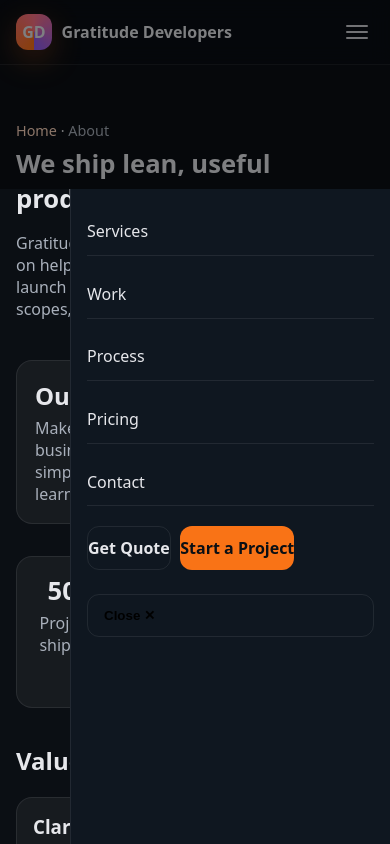
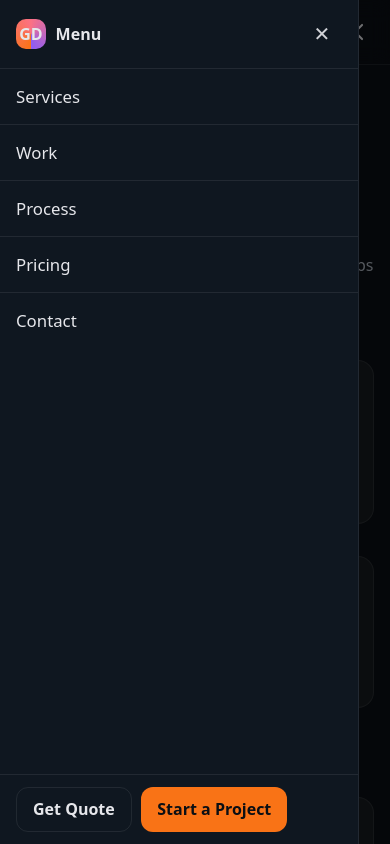
Before and after one commit to gratitude234/GratitudeDevelopers-, a plain HTML site: page about.html in a window 390 px wide. Both pictures are taken after a click on the button "Open menu". Shown: the top 844 px of the page. Drawn offline with Linux system fonts and the light colour scheme.

Commit message:
Update about.html

```diff
--- a/about.html
+++ b/about.html
@@ -8,33 +8,77 @@
   <link rel="preconnect" href="https://images.unsplash.com">
   <style>
     :root{ --bg:#0b0f14; --panel:#0f1720; --ink:#e6e7eb; --muted:#a9b0bb; --line:rgba(255,255,255,.08); --accent:#f97316; --accent-2:#fb7185; --accent-3:#8b5cf6; --radius:16px; --shadow:0 8px 30px rgba(0,0,0,.25); --space:clamp(16px,3vw,24px) }
-    *{box-sizing:border-box} html{scroll-behavior:smooth} body{margin:0;font-family:system-ui,-apple-system,"Segoe UI",Roboto,Inter,Arial,sans-serif;background:var(--bg);color:var(--ink)} a{color:inherit;text-decoration:none} img{max-width:100%;display:block}
-    .container{max-width:1200px;margin:0 auto;padding:0 var(--space)} .muted{color:var(--muted)} .card{background:rgba(255,255,255,.05);border:1px solid var(--line);border-radius:16px}
+    *{box-sizing:border-box}
+    html{scroll-behavior:smooth; overscroll-behavior:contain}
+    body{margin:0;font-family:system-ui,-apple-system,"Segoe UI",Roboto,Inter,Arial,sans-serif;background:var(--bg);color:var(--ink)}
+    a{color:inherit;text-decoration:none}
+    img{max-width:100%;display:block}
+    .container{max-width:1200px;margin:0 auto;padding:0 var(--space)}
+    .muted{color:var(--muted)}
+    .card{background:rgba(255,255,255,.05);border:1px solid var(--line);border-radius:16px}
     .btn{display:inline-flex;align-items:center;gap:.55rem;padding:.85rem 1rem;border-radius:12px;font-weight:600;line-height:1}
-    .btn-primary{background:var(--accent);color:#0b0f14} .btn-primary:hover{filter:brightness(1.05)} .btn-ghost{border:1px solid var(--line);background:transparent} .btn-ghost:hover{background:rgba(255,255,255,.05)}
+    .btn-primary{background:var(--accent);color:#0b0f14}
+    .btn-primary:hover{filter:brightness(1.05)}
+    .btn-ghost{border:1px solid var(--line);background:transparent}
+    .btn-ghost:hover{background:rgba(255,255,255,.05)}
 
-    /* Header */
+    /* ===== Header ===== */
     header{position:sticky;top:0;z-index:60;border-bottom:1px solid var(--line);backdrop-filter:blur(10px);background:rgba(11,15,20,.65)}
     .nav{height:64px;display:flex;align-items:center;justify-content:space-between;gap:12px}
     .brand{display:flex;align-items:center;gap:.6rem;font-weight:700}
     .logo{display:inline-grid;place-items:center;width:36px;height:36px;border-radius:12px;background:conic-gradient(from 180deg,var(--accent),var(--accent-2),var(--accent-3));box-shadow:0 10px 30px rgba(249,115,22,.3)}
     .menu{display:none;gap:1.2rem;font-size:.95rem;align-items:center}
-    .menu a{opacity:.92;position:relative} .menu a:hover{opacity:1}
-    .menu a[aria-current="true"]{opacity:1} .menu a[aria-current="true"]::after{content:"";position:absolute;left:0;right:0;bottom:-12px;height:2px;background:var(--accent)}
+    .menu a{opacity:.92;position:relative}
+    .menu a:hover{opacity:1}
+    .menu a[aria-current="true"]{opacity:1}
+    .menu a[aria-current="true"]::after{content:"";position:absolute;left:0;right:0;bottom:-12px;height:2px;background:var(--accent)}
     .actions{display:none;gap:.6rem}
-    .burger{display:inline-flex;flex-direction:column;gap:4px;border:0;background:transparent;padding:6px}
-    .burger span{width:22px;height:2px;background:var(--ink);opacity:.9;border-radius:2px}
 
-    .drawer{position:fixed;inset:0;z-index:70;display:grid;grid-template-columns:1fr;transition:opacity .2s;opacity:0;pointer-events:none}
+    /* ===== Burger + X animation (above drawer) ===== */
+    .burger{
+      display:inline-flex;flex-direction:column;gap:4px;border:0;background:transparent;padding:8px;
+      position:relative; z-index:100;
+    }
+    .burger span{
+      width:22px;height:2px;background:var(--ink);opacity:.95;border-radius:2px;
+      transition:transform .22s ease, opacity .18s ease;
+    }
+    .burger.is-open span:nth-child(1){transform:translateY(6px) rotate(45deg)}
+    .burger.is-open span:nth-child(2){opacity:0}
+    .burger.is-open span:nth-child(3){transform:translateY(-6px) rotate(-45deg)}
+
+    /* ===== Mobile drawer (LEFT sheet) ===== */
+    .drawer{position:fixed;inset:0;height:100dvh;z-index:90;display:block;opacity:0;pointer-events:none;transition:opacity .2s}
     .drawer[data-open="true"]{opacity:1;pointer-events:auto}
-    .drawer .backdrop{background:rgba(0,0,0,.45);grid-column:1}
-    .drawer .panel{background:var(--panel);width:min(86%,320px);margin-left:auto;height:100%;border-left:1px solid var(--line);padding:18px var(--space);transform:translateX(100%);transition:transform .25s;display:flex;flex-direction:column;gap:14px}
-    .drawer[data-open="true"] .panel{transform:translateX(0)} .drawer .panel a{padding:.8rem 0;border-bottom:1px solid var(--line)} .drawer .panel a:last-child{border-bottom:0}
-    .no-scroll{overflow:hidden}
+    .drawer .backdrop{position:absolute;inset:0;background:rgba(0,0,0,.5)}
+    .drawer .panel{
+      position:absolute;left:0;top:0;height:100dvh;width:min(92vw,360px);
+      background:var(--panel);border-right:1px solid var(--line);
+      transform:translateX(-100%);transition:transform .25s ease;
+      display:flex;flex-direction:column;gap:0;padding-bottom:env(safe-area-inset-bottom)
+    }
+    .drawer[data-open="true"] .panel{transform:translateX(0)}
+    .panel .topbar{
+      padding:14px var(--space);
+      display:flex;align-items:center;justify-content:space-between;
+      border-bottom:1px solid var(--line);
+      padding-top:calc(14px + env(safe-area-inset-top))
+    }
+    .panel .brand-mini{display:flex;align-items:center;gap:.6rem;font-weight:700}
+    .panel .brand-mini .logo{width:30px;height:30px;border-radius:10px;box-shadow:none}
+    .close-btn{background:transparent;border:0;width:40px;height:40px;border-radius:10px;display:grid;place-items:center;color:var(--ink);font-size:20px;opacity:.9}
+    .close-btn:hover{background:rgba(255,255,255,.06)}
+    .panel nav a{display:block;padding:16px var(--space);border-bottom:1px solid var(--line);font-size:1.05rem}
+    .panel nav a:last-child{border-bottom:0}
+    .panel .cta-row{margin-top:auto;border-top:1px solid var(--line);padding:12px var(--space);display:flex;gap:.6rem;flex-wrap:wrap}
 
-    /* Hero */
+    /* Strong scroll lock */
+    .no-scroll{position:fixed;width:100%;overflow:hidden}
+
+    /* ===== Hero ===== */
     .hero{padding:56px 0 24px}
-    .crumbs{font-size:.9rem} .crumbs a{color:#ffd7bf}
+    .crumbs{font-size:.9rem}
+    .crumbs a{color:#ffd7bf}
     .hero h1{font-size:clamp(1.6rem,4vw,2.6rem);margin:.4rem 0}
 
     /* Mission */
@@ -63,13 +107,17 @@
     /* Footer */
     footer{border-top:1px solid var(--line);padding:28px 0;color:var(--muted);font-size:.95rem;margin-top:24px}
 
-    @media (min-width:720px){ .menu{display:flex} .actions{display:flex} .burger{display:none} .grid-3{grid-template-columns:repeat(3,1fr)} .team{grid-template-columns:repeat(3,1fr)} }
+    @media (min-width:720px){
+      .menu{display:flex} .actions{display:flex} .burger{display:none}
+      .grid-3{grid-template-columns:repeat(3,1fr)}
+      .team{grid-template-columns:repeat(3,1fr)}
+    }
     @media (min-width:1024px){ .nav{height:72px} }
     @media (prefers-reduced-motion: reduce){ .drawer,.drawer .panel{transition:none} }
   </style>
 </head>
 <body>
-  <!-- Header -->
+  <!-- ===== Header ===== -->
   <header>
     <div class="container nav">
       <a class="brand" href="./index.html" aria-label="Go home"><span class="logo">GD</span><span>Gratitude Developers</span></a>
@@ -85,35 +133,43 @@
     </div>
   </header>
 
-  <!-- Mobile Drawer -->
+  <!-- ===== Mobile Drawer (LEFT) ===== -->
   <div id="mobileDrawer" class="drawer" data-open="false" hidden>
     <div class="backdrop" data-close></div>
     <aside class="panel" role="dialog" aria-modal="true" aria-label="Mobile navigation">
-      <a href="./index.html#services" data-close>Services</a>
-      <a href="./work.html" data-close>Work</a>
-      <a href="./index.html#process" data-close>Process</a>
-      <a href="./pricing.html" data-close>Pricing</a>
-      <a href="#quote" data-close>Contact</a>
-      <div style="display:flex;gap:.6rem;margin-top:6px"><a class="btn btn-ghost" href="#quote" data-close>Get Quote</a><a class="btn btn-primary" href="#quote" data-close>Start a Project</a></div>
-      <button class="btn btn-ghost" data-close style="margin-top:10px">Close ✕</button>
+      <div class="topbar">
+        <div class="brand-mini"><span class="logo">GD</span><span>Menu</span></div>
+        <button class="close-btn" data-close aria-label="Close menu">✕</button>
+      </div>
+      <nav>
+        <a href="./index.html#services" data-close>Services</a>
+        <a href="./work.html" data-close>Work</a>
+        <a href="./index.html#process" data-close>Process</a>
+        <a href="./pricing.html" data-close>Pricing</a>
+        <a href="#contact" data-close>Contact</a>
+      </nav>
+      <div class="cta-row">
+        <a class="btn btn-ghost" href="#quote" data-close>Get Quote</a>
+        <a class="btn btn-primary" href="#quote" data-close>Start a Project</a>
+      </div>
     </aside>
   </div>
 
-  <!-- Hero -->
+  <!-- ===== Hero ===== -->
   <section class="hero">
     <div class="container">
       <nav class="crumbs" aria-label="Breadcrumbs"><a href="./index.html">Home</a> · <span class="muted">About</span></nav>
       <h1>We ship lean, useful products</h1>
-      <p class="muted" style="max-width:720px">Gratitude Developers is a small team focused on helping Nigerian SMEs, schools and startups launch fast and grow steadily. We prefer clear scopes, quick wins, and long‑term care.</p>
+      <p class="muted" style="max-width:720px">Gratitude Developers is a small team focused on helping Nigerian SMEs, schools and startups launch fast and grow steadily. We prefer clear scopes, quick wins, and long-term care.</p>
     </div>
   </section>
 
-  <!-- Mission & Stats -->
+  <!-- ===== Mission & Stats ===== -->
   <section>
     <div class="container mission">
       <div class="card" style="padding:18px">
         <h2 style="margin:0 0 .3rem">Our mission</h2>
-        <p class="muted" style="margin:0;max-width:900px">Make the web more useful for local businesses and students. We keep things simple: ship a small, high‑quality product, learn from real users, then improve it.</p>
+        <p class="muted" style="margin:0;max-width:900px">Make the web more useful for local businesses and students. We keep things simple: ship a small, high-quality product, learn from real users, then improve it.</p>
       </div>
       <dl class="stats">
         <div class="card"><dt>50+</dt><dd>Projects shipped</dd></div>
@@ -123,7 +179,7 @@
     </div>
   </section>
 
-  <!-- Values -->
+  <!-- ===== Values ===== -->
   <section style="margin-top:8px">
     <div class="container">
       <h2>Values</h2>
@@ -135,7 +191,7 @@
     </div>
   </section>
 
-  <!-- Timeline / Roadmap -->
+  <!-- ===== Timeline / Roadmap ===== -->
   <section style="margin-top:8px">
     <div class="container">
       <h2>Roadmap</h2>
@@ -148,12 +204,12 @@
     </div>
   </section>
 
-  <!-- Team -->
+  <!-- ===== Team ===== -->
   <section style="margin-top:8px">
     <div class="container">
       <h2>Team</h2>
       <div class="team" style="margin-top:12px">
-        <div class="card member" style="padding:12px"><div class="avatar"></div><div><strong>Lead Developer</strong><div class="muted">Full‑stack, product lead</div></div></div>
+        <div class="card member" style="padding:12px"><div class="avatar"></div><div><strong>Lead Developer</strong><div class="muted">Full-stack, product lead</div></div></div>
         <div class="card member" style="padding:12px"><div class="avatar"></div><div><strong>UI/UX Designer</strong><div class="muted">Design systems & research</div></div></div>
         <div class="card member" style="padding:12px"><div class="avatar"></div><div><strong>Project Ops</strong><div class="muted">Comms, QA, and analytics</div></div></div>
       </div>
@@ -161,19 +217,19 @@
     </div>
   </section>
 
-  <!-- Logos strip / initiatives -->
+  <!-- ===== Initiatives ===== -->
   <section style="margin-top:8px">
     <div class="container">
       <h2>Initiatives</h2>
       <div class="grid-3" style="margin-top:12px">
         <a class="card" href="https://jabumarket.com.ng" target="_blank" rel="noopener" style="padding:14px"><strong>Jabu Market</strong><p class="muted" style="margin:.3rem 0 0">Student marketplace & study hub</p></a>
-        <div class="card" style="padding:14px"><strong>AI Study Hub</strong> <span class="muted">(Coming soon)</span><p class="muted" style="margin:.3rem 0 0">AI‑powered practice and explanations</p></div>
+        <div class="card" style="padding:14px"><strong>AI Study Hub</strong> <span class="muted">(Coming soon)</span><p class="muted" style="margin:.3rem 0 0">AI-powered practice and explanations</p></div>
         <a class="card" href="./work.html" style="padding:14px"><strong>Client Work</strong><p class="muted" style="margin:.3rem 0 0">Selected projects & case studies</p></a>
       </div>
     </div>
   </section>
 
-  <!-- Contact strip -->
+  <!-- ===== Contact strip ===== -->
   <section style="margin-top:10px">
     <div class="container">
       <div class="card strip" style="padding:16px">
@@ -186,7 +242,7 @@
     </div>
   </section>
 
-  <!-- Contact / Quote form -->
+  <!-- ===== Contact / Quote form ===== -->
   <section class="container" id="quote" style="margin:18px auto 0">
     <div class="card" style="padding:18px">
       <h3 style="margin-top:0">Quick Project Brief</h3>
@@ -195,7 +251,7 @@
         <input name="contact" required placeholder="Email or WhatsApp" style="padding:.9rem;border-radius:10px;border:1px solid var(--line);background:transparent;color:var(--ink)">
         <select name="type" style="padding:.9rem;border-radius:10px;border:1px solid var(--line);background:transparent;color:var(--ink)">
           <option value="">Project Type</option>
-          <option>Website</option><option>Mobile App</option><option>E‑commerce</option><option>School Portal</option>
+          <option>Website</option><option>Mobile App</option><option>E-commerce</option><option>School Portal</option>
         </select>
         <textarea name="details" rows="4" placeholder="Project details…" style="padding:.9rem;border-radius:10px;border:1px solid var(--line);background:transparent;color:var(--ink)"></textarea>
         <button class="btn btn-primary" type="submit">Send</button>
@@ -204,7 +260,7 @@
     </div>
   </section>
 
-  <!-- Footer -->
+  <!-- ===== Footer ===== -->
   <footer id="contact">
     <div class="container" style="display:flex;flex-wrap:wrap;gap:12px;align-items:center;justify-content:space-between">
       <div>© <span id="year"></span> Gratitude Developers. All rights reserved.</div>
@@ -216,23 +272,70 @@
     // Year
     document.getElementById('year').textContent = new Date().getFullYear();
 
-    // Drawer
-    const toggle = document.getElementById('navToggle');
-    const drawer = document.getElementById('mobileDrawer');
-    function openDrawer(){ drawer.hidden=false; drawer.setAttribute('data-open','true'); toggle.setAttribute('aria-expanded','true'); document.body.classList.add('no-scroll'); const firstLink = drawer.querySelector('a,button'); firstLink && firstLink.focus(); }
-    function closeDrawer(){ drawer.setAttribute('data-open','false'); toggle.setAttribute('aria-expanded','false'); document.body.classList.remove('no-scroll'); setTimeout(()=>{ drawer.hidden=true },250); toggle.focus(); }
-    toggle.addEventListener('click',()=>{ drawer.getAttribute('data-open')==='true'?closeDrawer():openDrawer(); });
-    drawer.addEventListener('click',(e)=>{ if(e.target.hasAttribute('data-close')) closeDrawer(); });
-    document.addEventListener('keydown',(e)=>{ if(e.key==='Escape' && drawer.getAttribute('data-open')==='true') closeDrawer(); });
+    // ===== Drawer logic (left side, consistent) =====
+    const toggle  = document.getElementById('navToggle');
+    const drawer  = document.getElementById('mobileDrawer');
+    let   scrollY = 0;
 
-    // Quote (placeholder)
+    function lockScroll(){
+      scrollY = window.scrollY || document.documentElement.scrollTop || 0;
+      document.body.classList.add('no-scroll');
+      document.body.style.top = `-${scrollY}px`;
+    }
+    function unlockScroll(){
+      document.body.classList.remove('no-scroll');
+      document.body.style.top = '';
+      window.scrollTo(0, scrollY);
+    }
+    function openDrawer(){
+      drawer.hidden = false;
+      drawer.setAttribute('data-open','true');
+      toggle.setAttribute('aria-expanded','true');
+      toggle.setAttribute('aria-label','Close menu');
+      toggle.classList.add('is-open');
+      lockScroll();
+      const firstLink = drawer.querySelector('a,button');
+      firstLink && firstLink.focus();
+    }
+    function closeDrawer(focusToggle=true){
+      drawer.setAttribute('data-open','false');
+      toggle.setAttribute('aria-expanded','false');
+      toggle.setAttribute('aria-label','Open menu');
+      toggle.classList.remove('is-open');
+      unlockScroll();
+      setTimeout(()=>{ drawer.hidden=true; },250);
+      if (focusToggle) toggle.focus();
+    }
+    toggle.addEventListener('click', ()=> {
+      drawer.getAttribute('data-open')==='true' ? closeDrawer() : openDrawer();
+    });
+    drawer.addEventListener('click', (e)=> {
+      if (e.target.classList.contains('backdrop') || e.target.hasAttribute('data-close')) closeDrawer(false);
+    });
+    document.addEventListener('keydown', (e)=> {
+      if (e.key==='Escape' && drawer.getAttribute('data-open')==='true') closeDrawer();
+    });
+    window.addEventListener('hashchange', ()=> {
+      if (drawer.getAttribute('data-open')==='true') closeDrawer(false);
+    });
+    window.addEventListener('resize', ()=> {
+      if (window.matchMedia('(min-width:720px)').matches && drawer.getAttribute('data-open')==='true') closeDrawer(false);
+    });
+
+    // ===== Quote form (placeholder) =====
     const form = document.getElementById('quoteForm');
-    const msg = document.getElementById('formMsg');
-    const API_URL = 'https://jabumarket.com.ng/api/quote'; // TODO: replace with your endpoint
+    const msg  = document.getElementById('formMsg');
+    const API_URL = 'https://jabumarket.com.ng/api/quote'; // replace with your endpoint
     form.addEventListener('submit', async (e)=>{
-      e.preventDefault(); msg.textContent='Sending…'; const data = Object.fromEntries(new FormData(form).entries());
-      try{ const res = await fetch(API_URL,{ method:'POST', headers:{'Content-Type':'application/json'}, body:JSON.stringify(data)}); if(!res.ok) throw new Error('Request failed'); msg.textContent='Thanks! We will reach out soon.'; form.reset(); }
-      catch(err){ msg.textContent='Could not submit right now. Please WhatsApp us instead.'; }
+      e.preventDefault(); msg.textContent='Sending…';
+      const data = Object.fromEntries(new FormData(form).entries());
+      try{
+        const res = await fetch(API_URL,{ method:'POST', headers:{'Content-Type':'application/json'}, body:JSON.stringify(data)});
+        if(!res.ok) throw new Error('Request failed');
+        msg.textContent='Thanks! We will reach out soon.'; form.reset();
+      }catch(err){
+        msg.textContent='Could not submit right now. Please WhatsApp us instead.';
+      }
     });
   </script>
 </body>
```
